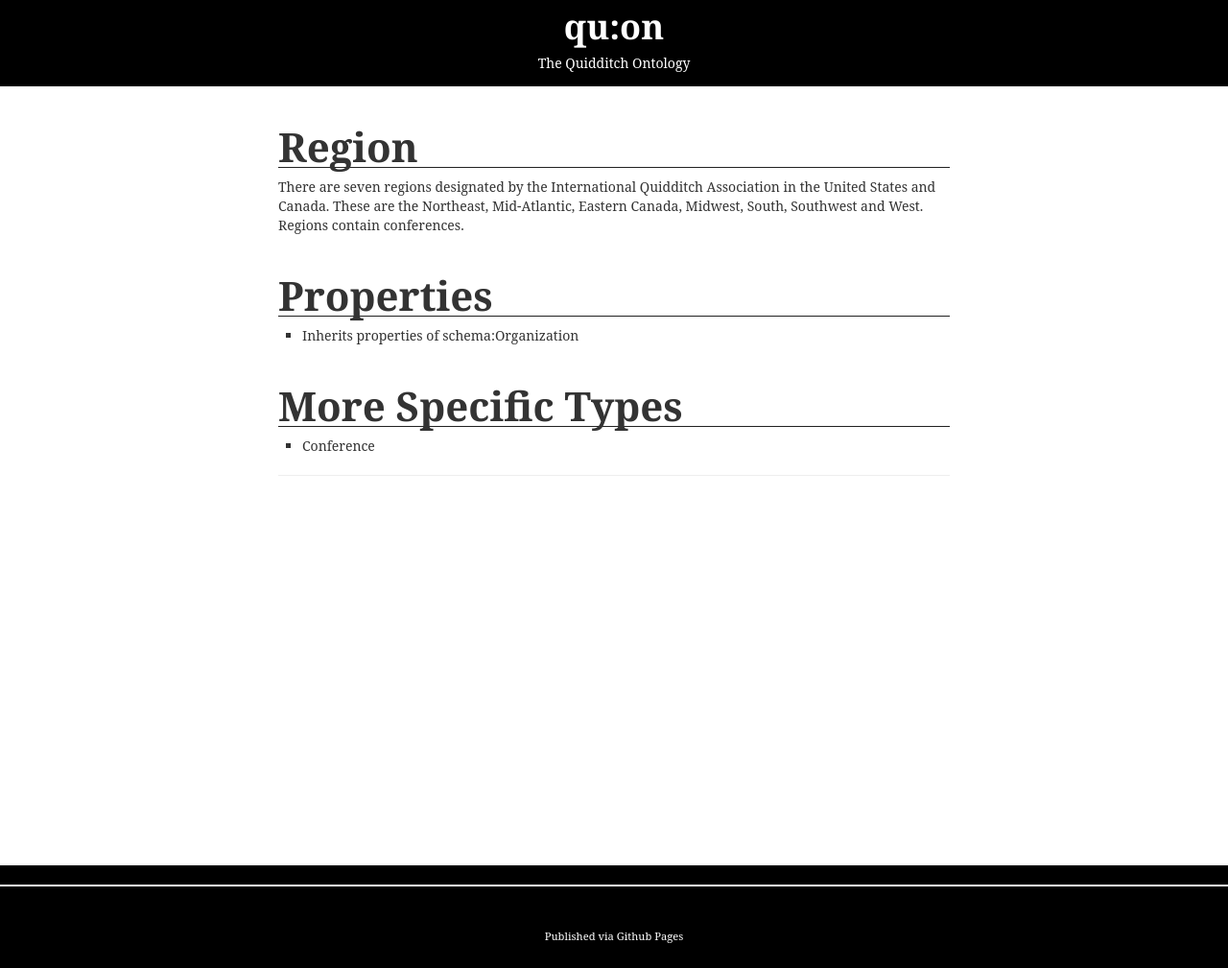
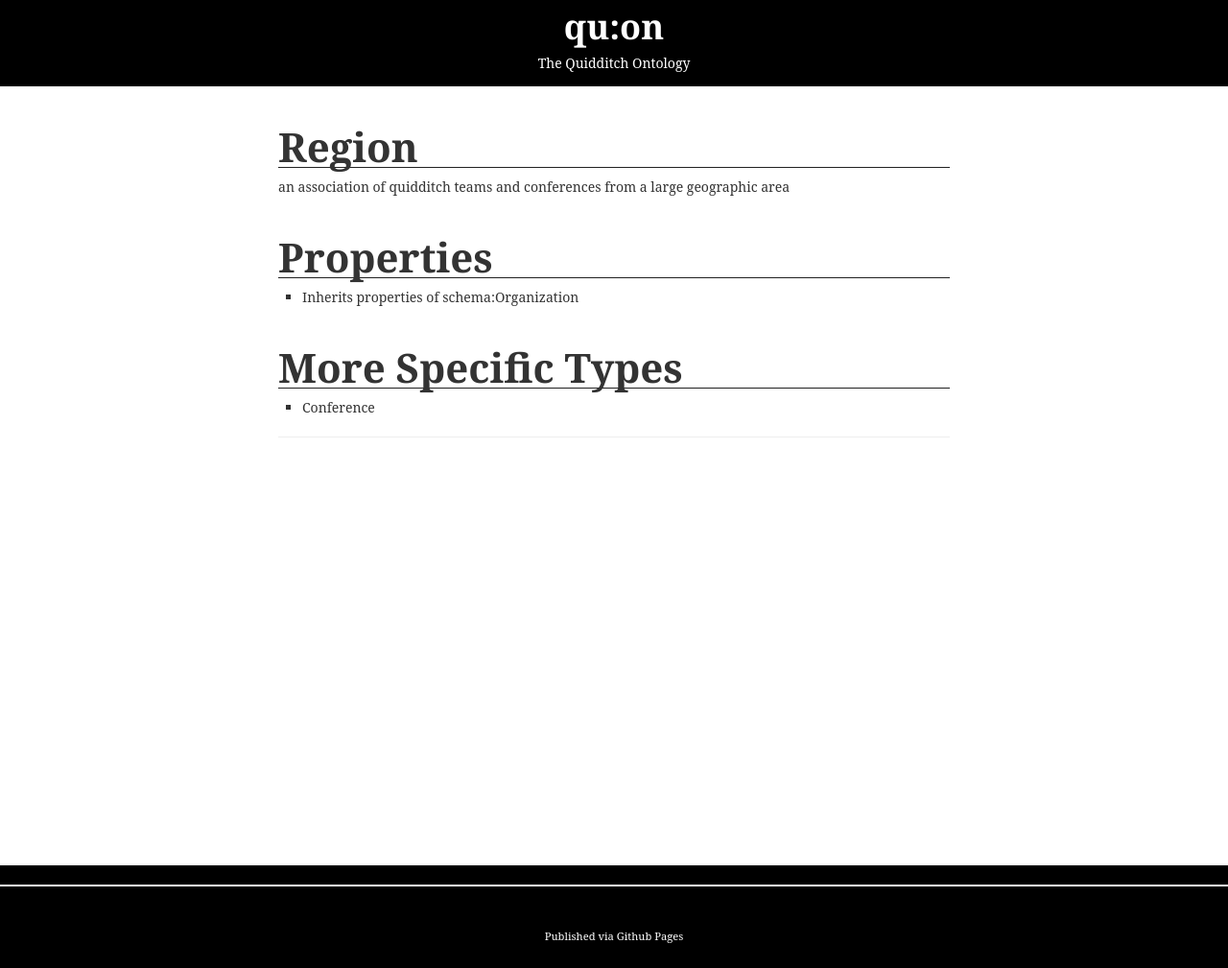
Before and after one commit to helrond/quon, a Jekyll site: the page built from Region.md, in a window 1280 px wide. Shown: the whole page at 96% size. Built offline with Jekyll 4.4.1, drawn with Linux system fonts in a browser that asks for light colours; some web fonts are replaced.

Commit message:
refine definition

```diff
--- a/Region.md
+++ b/Region.md
@@ -3,7 +3,7 @@
 layout: type
 categories: type
 ---
-There are seven regions designated by the International Quidditch Association in the United States and Canada. These are the Northeast, Mid-Atlantic, Eastern Canada, Midwest, South, Southwest and West. Regions contain conferences.
+an association of quidditch teams and conferences from a large geographic area
 ##Properties
 * Inherits properties of [schema:Organization](http://schema.org/Organization)
 
```
